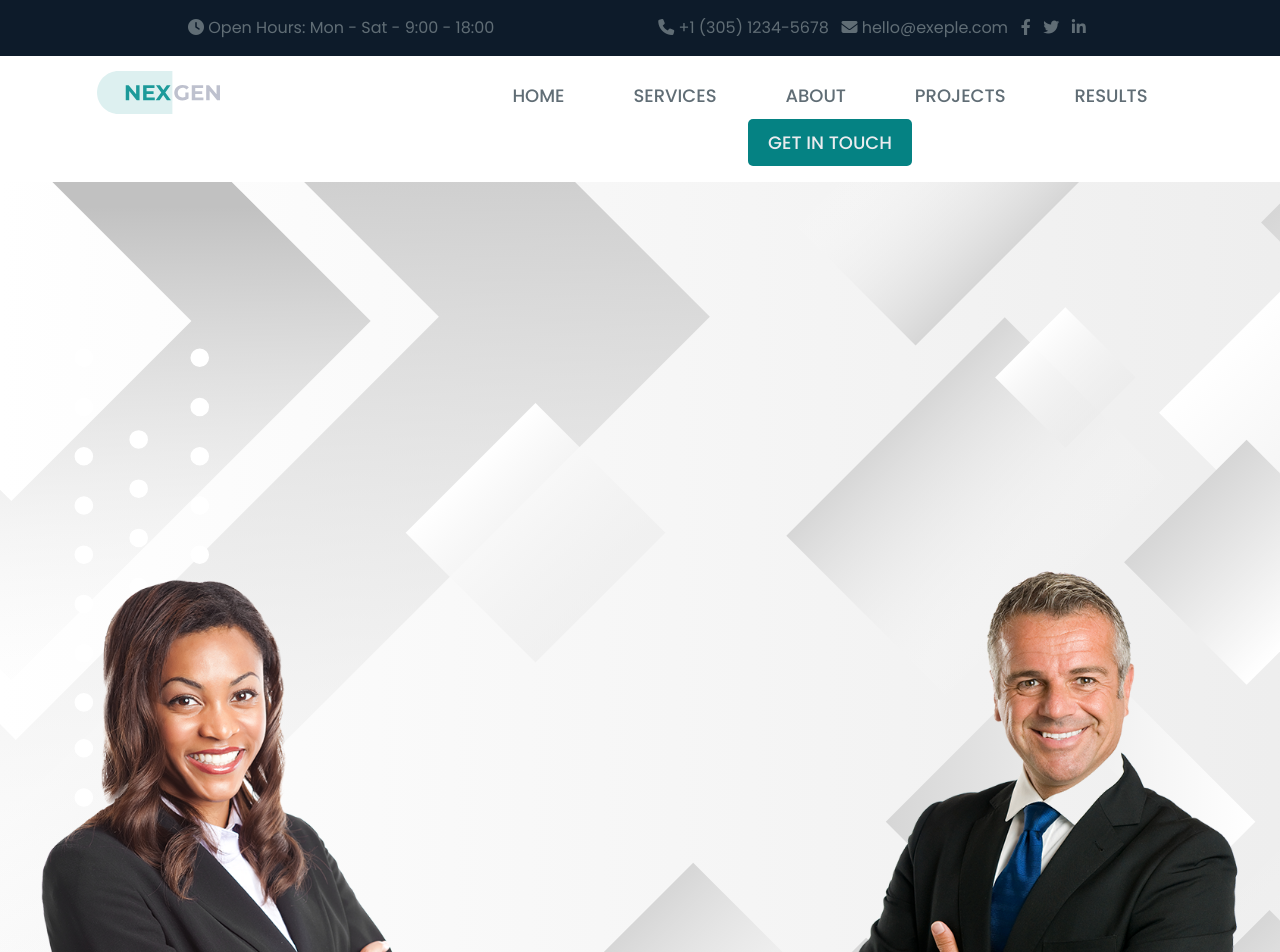
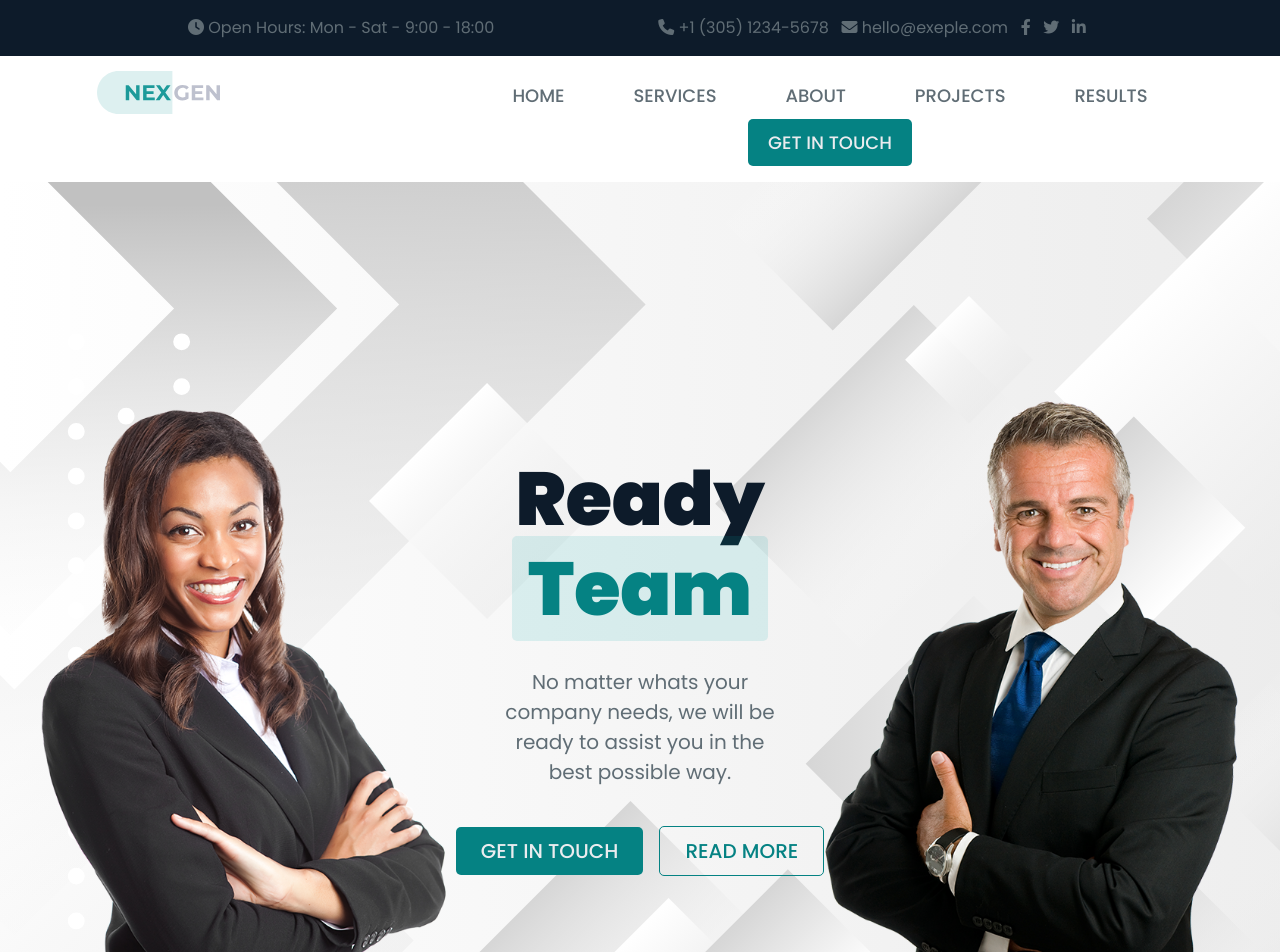
Before and after one commit to FabioCostantino84/proj-html-vuejs, a Vue app: page / in a window 1280 px wide. Shown: the top 952 px of the page. Built offline with nearby package versions, Linux system fonts and the light colour scheme.

Commit message:
add jumbotron

```diff
--- a/src/assets/scss/partials/_variables.scss
+++ b/src/assets/scss/partials/_variables.scss
@@ -1,5 +1,6 @@
 $SB_verdeacqua_1: #058283;
 $SB_verdeacqua_2: #00A6A6;
+$SB_verdeacqua_2_tras: #00a6a620;
 $SB_grigioscuro: #606D75;
 $SB_grigio: #E2E3E7;
 $SB_grigiochiaro: #EBECEF;
--- a/src/components/HeaderBottom.vue
+++ b/src/components/HeaderBottom.vue
@@ -11,7 +11,7 @@ export default {
 </script>
 
 <template>
-    <div class="container bg-transparent">
+    <div class="container bg-transparent position-relative">
         <div class="row">
             <div class="col-4">
                 <img src="../assets/svg/svg-7.svg" class="" alt="">
@@ -34,10 +34,10 @@ export default {
 <style lang="scss" scoped>
 @use '../assets/scss/partials/variables' as *;
 
-.container{
+/* .container{
     top: 60px;
     left: 350px;
-}
+} */
 
 img {
     padding: 15px 40px 15px 15px;
--- a/src/components/MainJubotron.vue
+++ b/src/components/MainJubotron.vue
@@ -10,33 +10,99 @@ export default {
 </script>
 
 <template>
+    <section class="jumbotron">
 
-<section class="jumbotron">
+        <div class="second_img">
 
-    <div class="second_img bg_img_1">
+            <div class="container h-100 mb-5">
+                <div class="row h-100 d-flex justify-content-center align-items-center bg-transparent text-center">
+                    <div class="col">
+                        <div class="card bg-transparent border-0">
 
-    </div>
+                            <h2>Ready <span class="px-3 py-0"> Team</span></h2>
+                            <p class="card-text">No matter whats your company needs, we will be ready to assist you in the best possible way.</p>
 
-</section>
+                            <div class="bottoni mt-2">
+                                <a href="#" class="card-link highlight">GET IN TOUCH</a>
+                                <a href="#" class="more card-link">READ MORE</a>
+                            </div>
+                        </div>
 
+                    </div>
+                </div>
+            </div>
+
+        </div>
+
+    </section>
 </template>
 
 
 <style lang="scss" scoped>
 @use '../assets/scss/partials/variables' as *;
 
-.second_img{
+
+.jumbotron {
+    background-image: url(../assets/svg/sfondo.svg);
+    background-size: cover;
+    height: 955px;
+}
+.second_img {
     background-repeat: no-repeat;
     background-image: url(../assets/img/bg-parallax.png);
     background-size: 210%;
-    background-position: bottom;
-    height: 1050px;
-}
-.jumbotron{
-    background-image: url(../assets/svg/sfondo.svg);
-    background-size: cover;
-    height: 1050px;
+    background-position: center;
+    height: 955px;
 }
 
+.container{
+    width: 35%;
+}
 
+h2{
+    font-weight: 900;
+    font-size: 75px;
+    color: $SB_blu;
+}
+
+span{
+    color: $SB_verdeacqua_1;
+    background-color: $SB_verdeacqua_2_tras;
+    border-radius: 5px;
+
+
+}
+
+p{
+    color: $SB_grigioscuro;
+    font-size: 20px;
+    padding: 25px 67px;
+}
+a {
+    text-decoration: none;
+    color: $SB_grigioscuro;
+    font-size: large;
+    font-weight: 500;
+    padding: 10px 20px;
+
+}
+
+a:hover, .highlight{
+    background-color: $SB_verdeacqua_1;
+    color: $SB_grigiochiaro;
+    border-radius: 5px;
+    padding: 10px 25px;
+    font-size: 20px;
+}
+.more{
+    text-decoration: none;
+    color: $SB_verdeacqua_1;
+    font-size: large;
+    font-weight: 500;
+    font-size: 20px;
+    padding: 10px 25px;
+    border: 1px solid;
+    border-radius: 5px;
+    border-color: $SB_verdeacqua_1;
+}
 </style>
```
